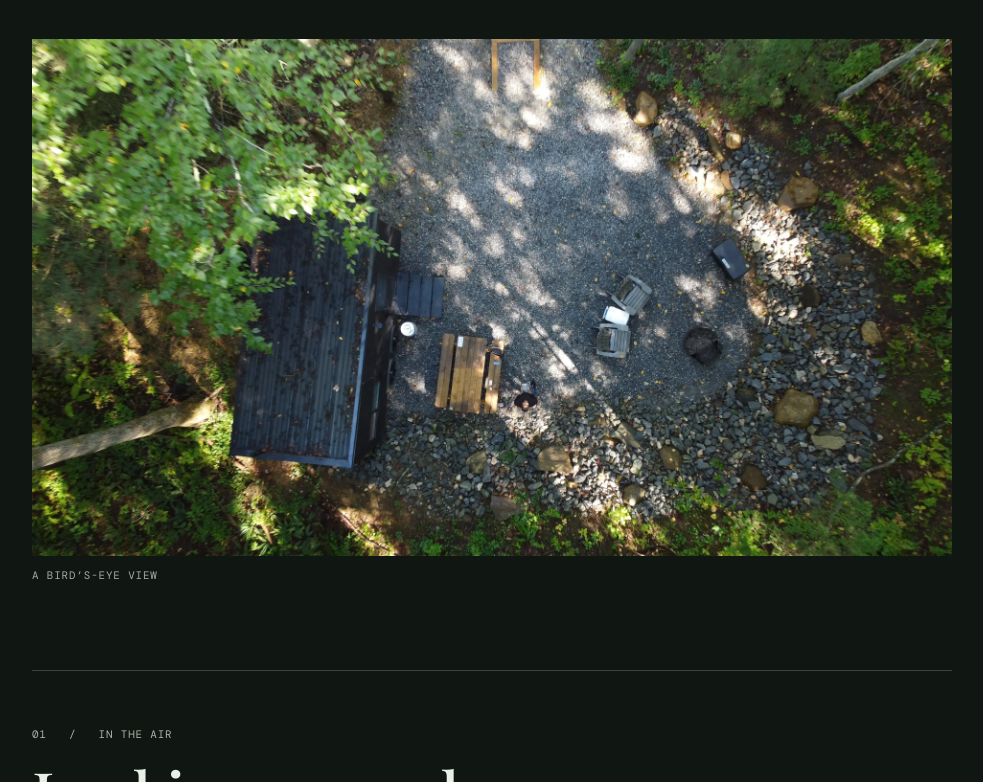
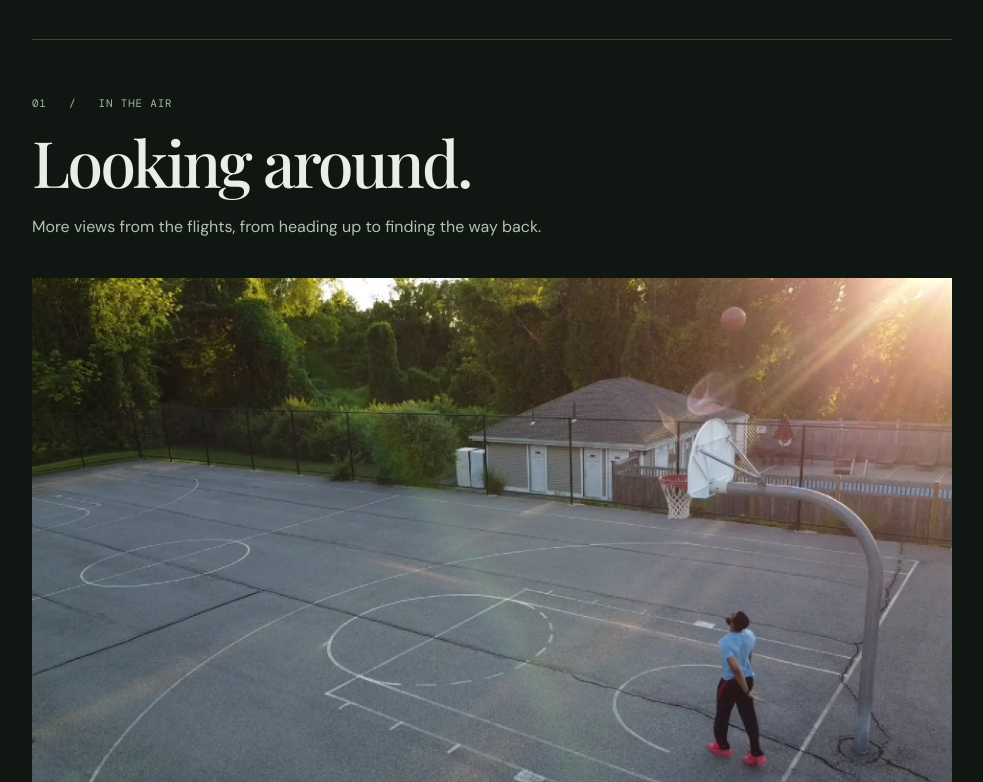
Before and after one commit to joel2929/astropage.github.io, an Astro site: page /drone in a window 1280 px wide. Shown: the part 526-1308 px from the top of the page, without its empty margins (148-1131 px from the left). Built offline with nearby package versions, Linux system fonts and the light colour scheme; Astro itself is replaced by a stand-in of ours; a web font is replaced by a local one.

Commit message:
fix href gif links

```diff
--- a/src/pages/drone.astro
+++ b/src/pages/drone.astro
@@ -5,7 +5,7 @@ const base = import.meta.env.BASE_URL;
 const photos = [
   { file: 'OverTheBackboardThumbnail.webp', label: 'Over the backboard', alt: 'A basketball court photographed from above', href: 'https://drive.usercontent.google.com/download?id=1qEAeZ0BwKQR6HF2Ksl03HafAytukR-Cn&export=view&authuser=0' },
   { file: 'ComingBack.webp', label: 'Broccoli', alt: 'A drone view looking down through a canopy of green trees', href: 'https://drive.usercontent.google.com/download?id=16Vu7RFY5bVMiL7CMeNPeYgWy9yEdAhRR&export=view&authuser=0' },
-  { file: 'Birtds-Eye-ViewThumbnail.webp', label: 'Bird’s-eye view', alt: 'A drone view looking straight down at a wooded backyard and patio', href: 'https://drive.usercontent.google.com/download?id=16Vu7RFY5bVMiL7CMeNPeYgWy9yEdAhRR&export=view&authuser=0' },
+  { file: 'Birtds-Eye-ViewThumbnail.webp', label: 'Bird’s-eye view', alt: 'A drone view looking straight down at a wooded backyard and patio', href: 'https://drive.google.com/uc?export=view&id=1xWShc5HA3BcTKuSjOebhRYGS0A3OjHKQ' },
   { file: 'GoingUpThumbnail.webp', label: 'Going up', alt: 'A drone view over rooftops and trees at the edge of town', href: 'https://drive.usercontent.google.com/download?id=1OffwUF_eTk72mTU9-pzGs2chtPR8PBF5&export=view&authuser=0' },
 ];
 ---
@@ -32,12 +32,7 @@ const photos = [
         <p class="drone-lede">A few moments from learning to fly and seeing familiar places from above.</p>
       </header>
 
-      <figure class="drone-feature">
-        <a href="https://drive.usercontent.google.com/download?id=16Vu7RFY5bVMiL7CMeNPeYgWy9yEdAhRR&export=view&authuser=0" target="_blank" rel="noreferrer" aria-label="Open Bird’s-eye view image">
-          <img src={`${base}images/drone-birds-eye.webp`} alt="A bird’s-eye drone view over a leafy backyard" fetchpriority="high" />
-        </a>
-        <figcaption class="mono">A bird’s-eye view</figcaption>
-      </figure>
+
 
       <section class="drone-gallery" aria-labelledby="gallery-title">
         <div class="drone-section-heading">
```
